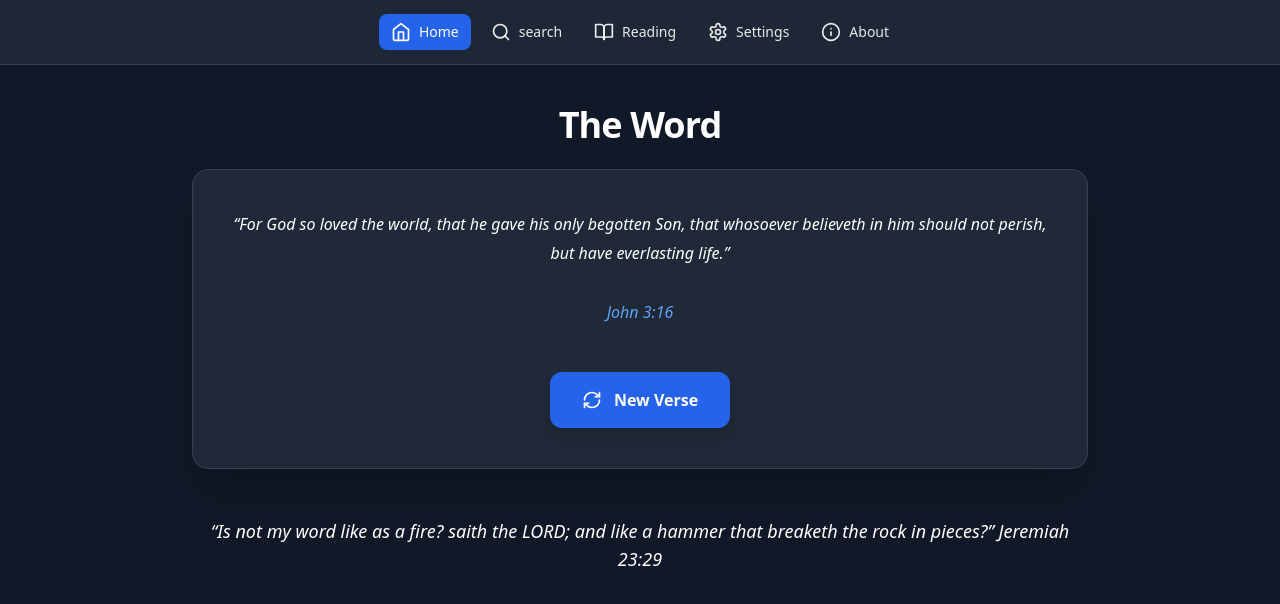
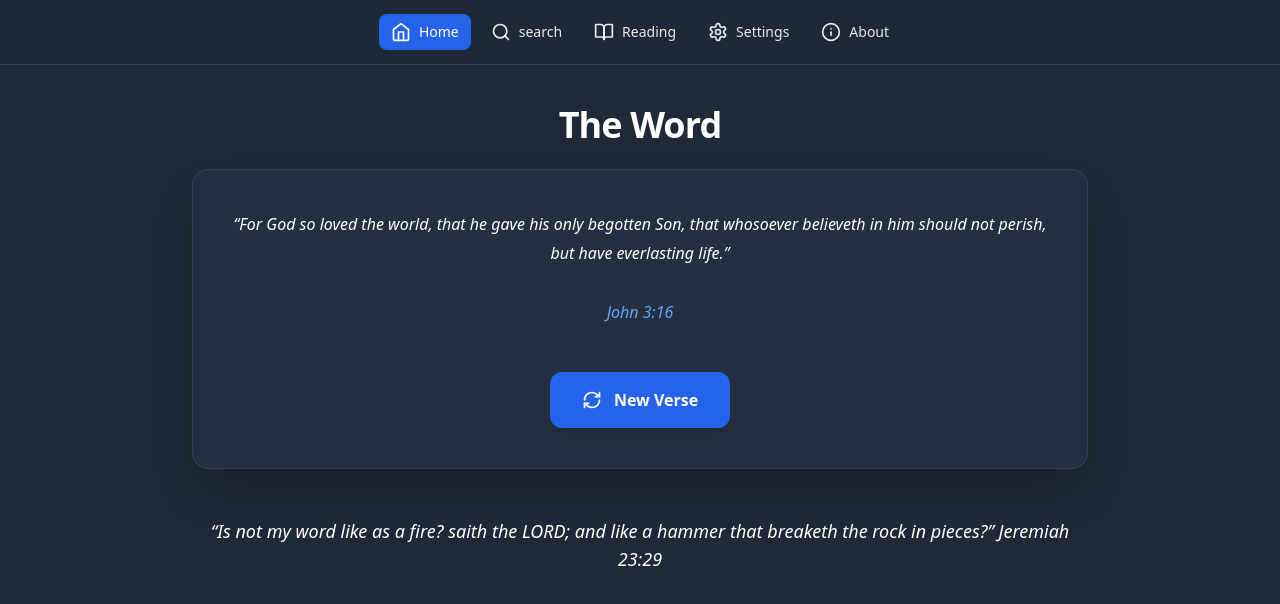
Before and after one commit to thewordofgodfr/site-par-bolt-ai, a React (Vite) app: page / in a window 1280 px wide. Shown: the top 604 px of the page. Built offline with nearby package versions, Linux system fonts and the light colour scheme; no server answers.

Commit message:
Update index.css

```diff
--- a/src/index.css
+++ b/src/index.css
@@ -4,6 +4,10 @@
 
 /* Hauteur du header (garde alignée avec le spacer) */
 :root { --nav-h: 64px; }
+
+/* optionnel : rend le fond “dark” un peu plus doux quand .soft-dark est présent */
+.soft-dark .bg-gray-900 { background-color: #1f2937 !important; } /* gray-800 */
+.soft-dark .bg-gray-800 { background-color: #243041 !important; } /* un chouïa plus clair */
 
 /* Pour que les ancres et scrollIntoView respectent le header fixed */
 html { scroll-padding-top: var(--nav-h); }
```
